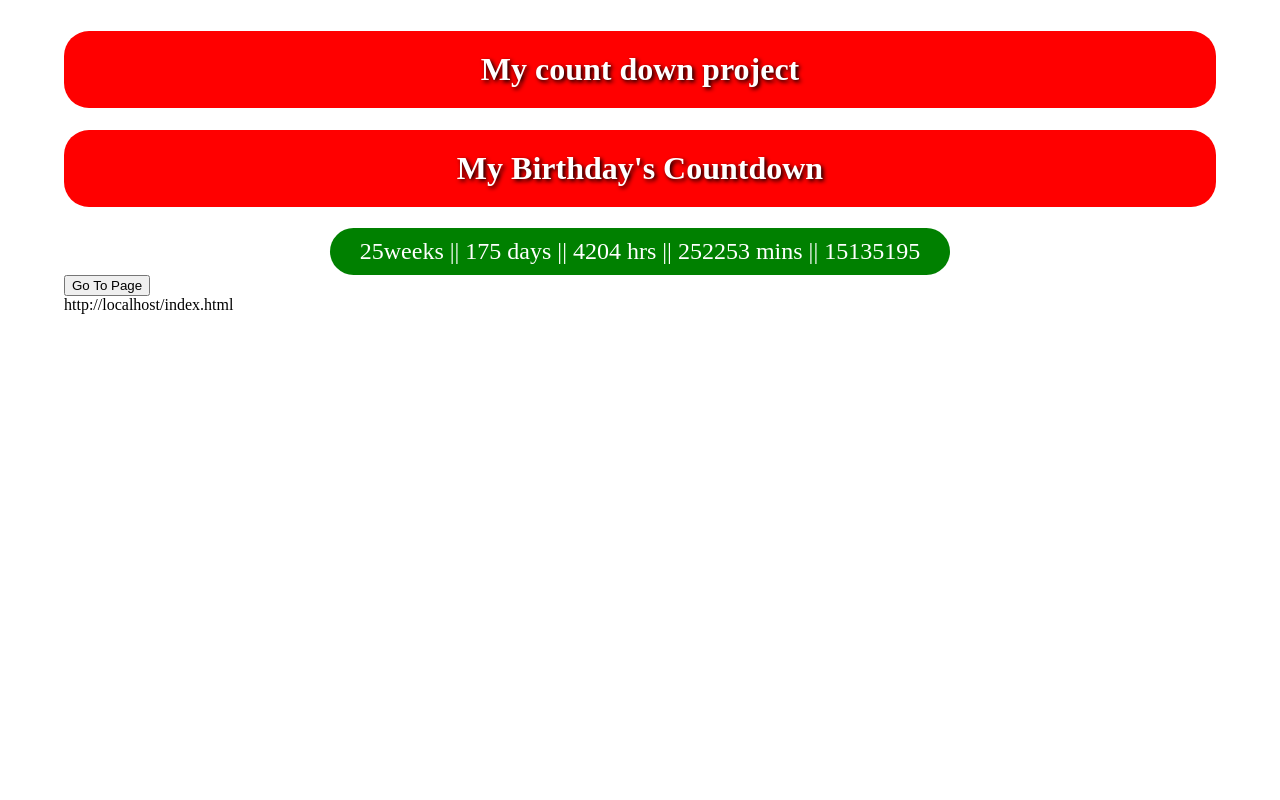
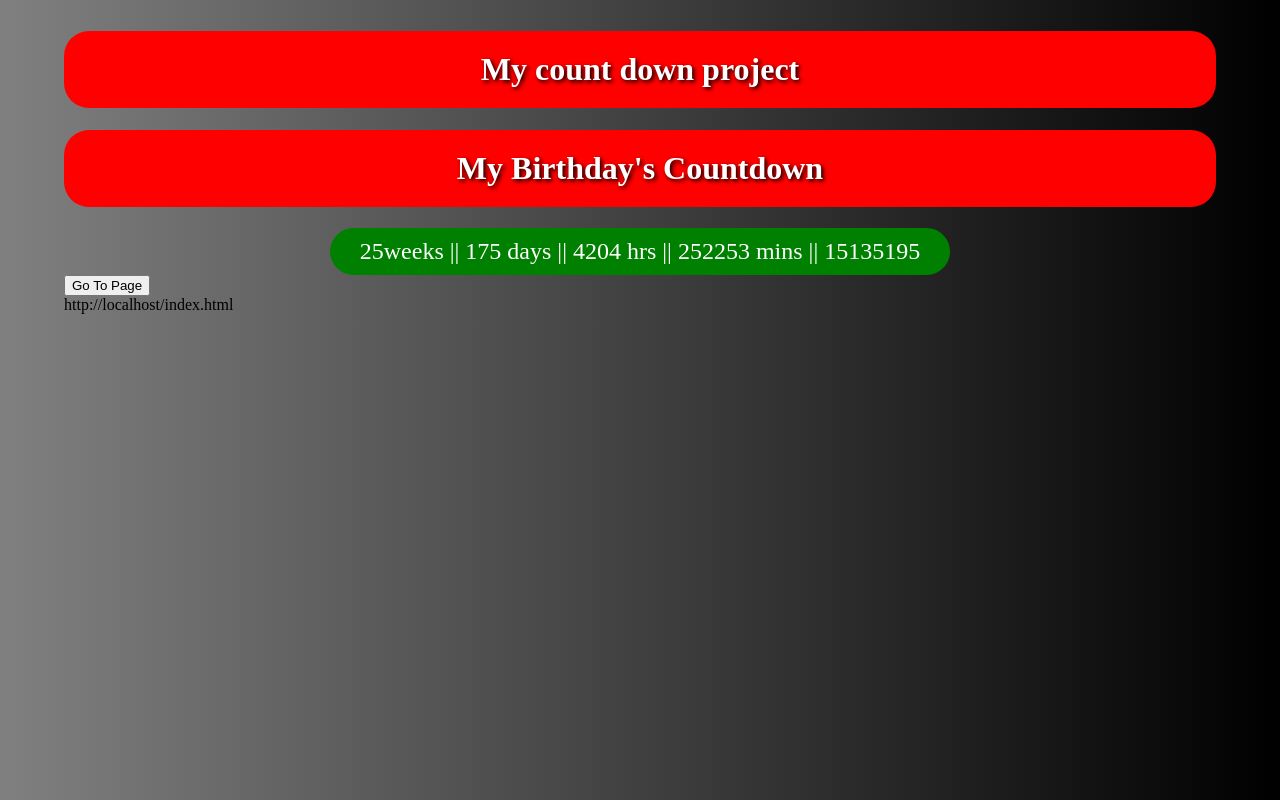
Before and after one commit to kayavail/countDownProject, a plain HTML site: page index.html in a window 1280 px wide. Drawn offline with Linux system fonts and the light colour scheme.

Commit message:
Update index.html

```diff
--- a/index.html
+++ b/index.html
@@ -6,7 +6,7 @@
 	<style>
 
 		body {
-			background-color: linear-gradient(to right, grey, black);
+			background-image: linear-gradient(to right, grey, black);
 			padding: 10px;
 			width: 90%;
 			margin: auto;
```
